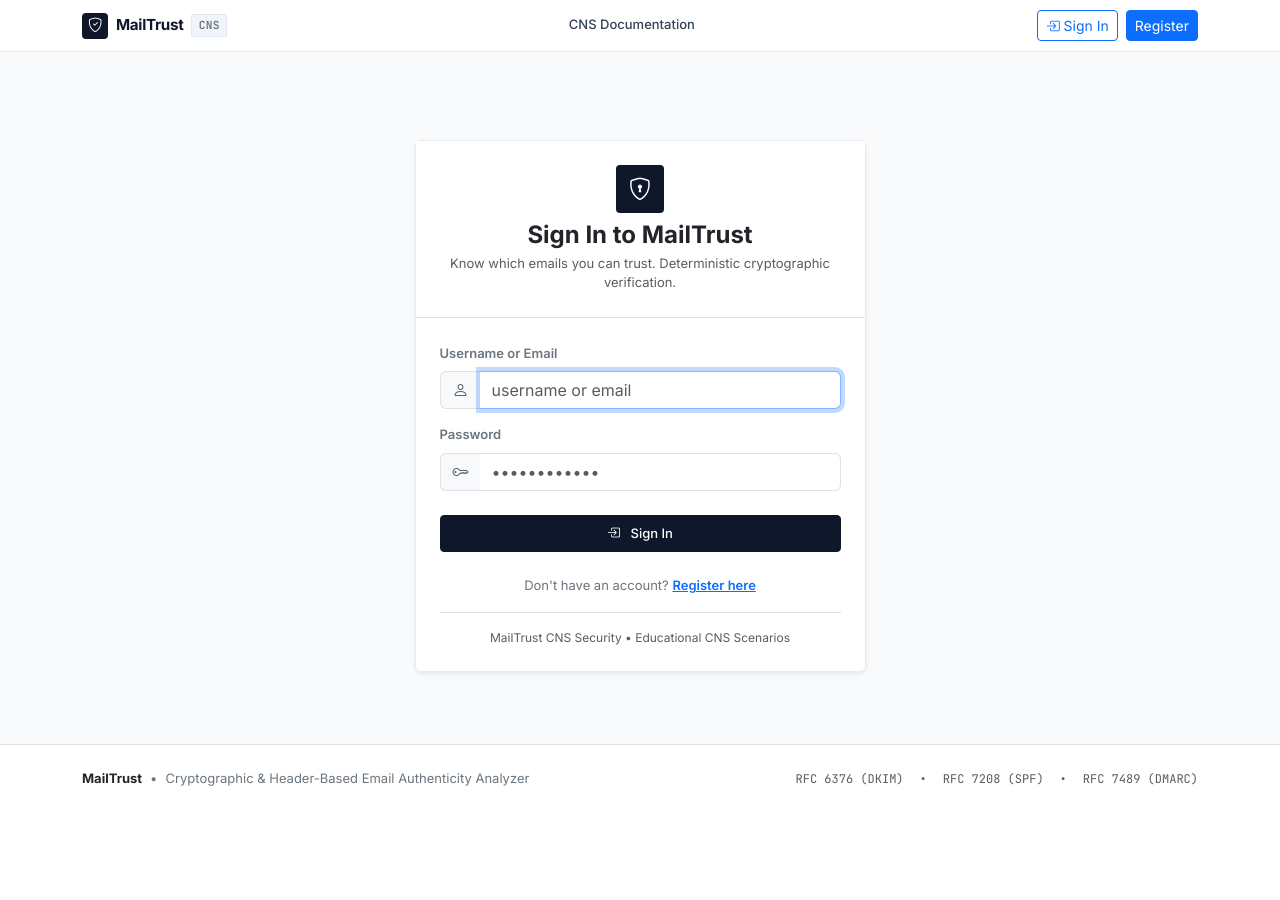
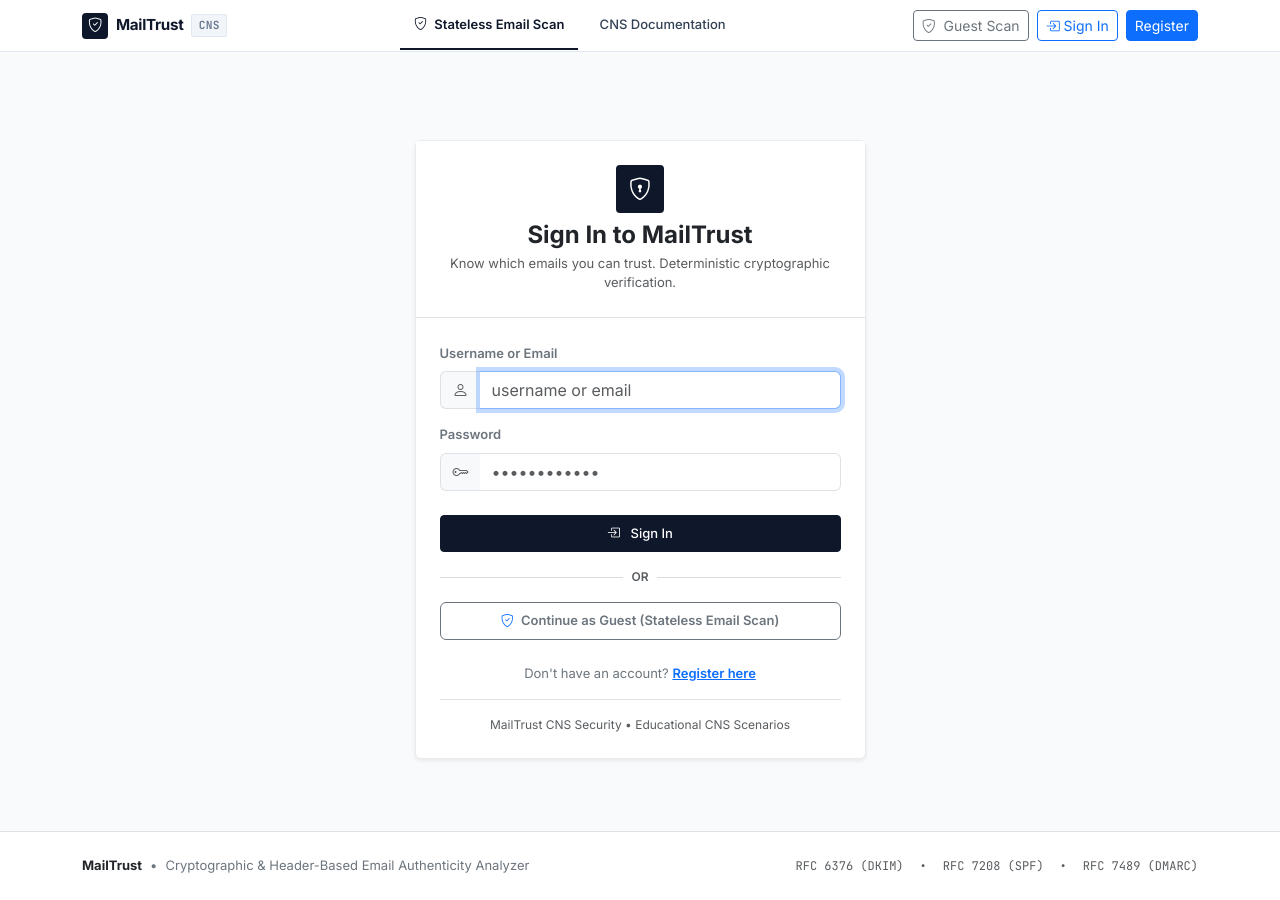
Before and after one commit to PraveenPalkar18/MailTrust-Cryptographic-and-Header-Based-Email-Spoofing-Detection, a Flask app: page / in a window 1280 px wide. Before the commit the page ends 786 px from the top, so only its background shows below. Run offline with Flask 3, Linux system fonts and the light colour scheme; data that the repository does not hold is empty; some libraries are stand-ins or nearby versions.

Commit message:
feat(guest): restore guest stateless email scan on workbench while maintaining dashboard lockdown

```diff
--- a/app.py
+++ b/app.py
@@ -307,10 +307,10 @@ def index():
 
 @app.route("/workbench")
 @app.route("/scan")
-@login_required
 def workbench():
     """
-    Step 3: Main operation of email scan (Message Inspection Workbench).
+    Message Inspection Workbench.
+    Available to authenticated users and guests for stateless email scans.
     """
     recent_analyses = session.get("recent_analyses", [])
 
--- a/templates/base.html
+++ b/templates/base.html
@@ -63,6 +63,12 @@
                                 Scan History
                             </a>
                         </li>
+                    {% else %}
+                        <li class="nav-item">
+                            <a class="nav-link nav-link-enterprise {% if request.endpoint in ('workbench', 'index') %}active{% endif %}" href="{{ url_for('workbench') }}">
+                                <i class="bi bi-shield-check me-1"></i> Stateless Email Scan
+                            </a>
+                        </li>
                     {% endif %}
                     <li class="nav-item">
                         <a class="nav-link nav-link-enterprise {% if request.endpoint == 'methodology' %}active{% endif %}" href="{{ url_for('methodology') }}">
@@ -98,6 +104,9 @@
                             <i class="bi bi-plus-lg"></i> Inspect Email
                         </a>
                     {% else %}
+                        <a href="{{ url_for('workbench') }}" class="btn btn-sm btn-outline-secondary">
+                            <i class="bi bi-shield-check me-1"></i> Guest Scan
+                        </a>
                         <a href="{{ url_for('login') }}" class="btn btn-sm btn-outline-primary">
                             <i class="bi bi-box-arrow-in-right"></i> Sign In
                         </a>
--- a/templates/login.html
+++ b/templates/login.html
@@ -45,6 +45,18 @@
                     </div>
                 </form>
 
+                <div class="d-flex align-items-center my-3 text-secondary">
+                    <hr class="flex-grow-1 my-0">
+                    <span class="px-2 fs-9 text-uppercase text-muted fw-semibold">Or</span>
+                    <hr class="flex-grow-1 my-0">
+                </div>
+
+                <div>
+                    <a href="{{ url_for('workbench') }}" class="btn btn-outline-secondary w-100 py-2 fs-8 fw-semibold">
+                        <i class="bi bi-shield-check me-1 text-primary"></i> Continue as Guest (Stateless Email Scan)
+                    </a>
+                </div>
+
                 <div class="text-center mt-4 fs-8 text-secondary">
                     Don't have an account? <a href="{{ url_for('register') }}" class="fw-semibold text-primary">Register here</a>
                 </div>
```
Also changed, not shown: tests/test_workflow.py (+18 -32 lines).
